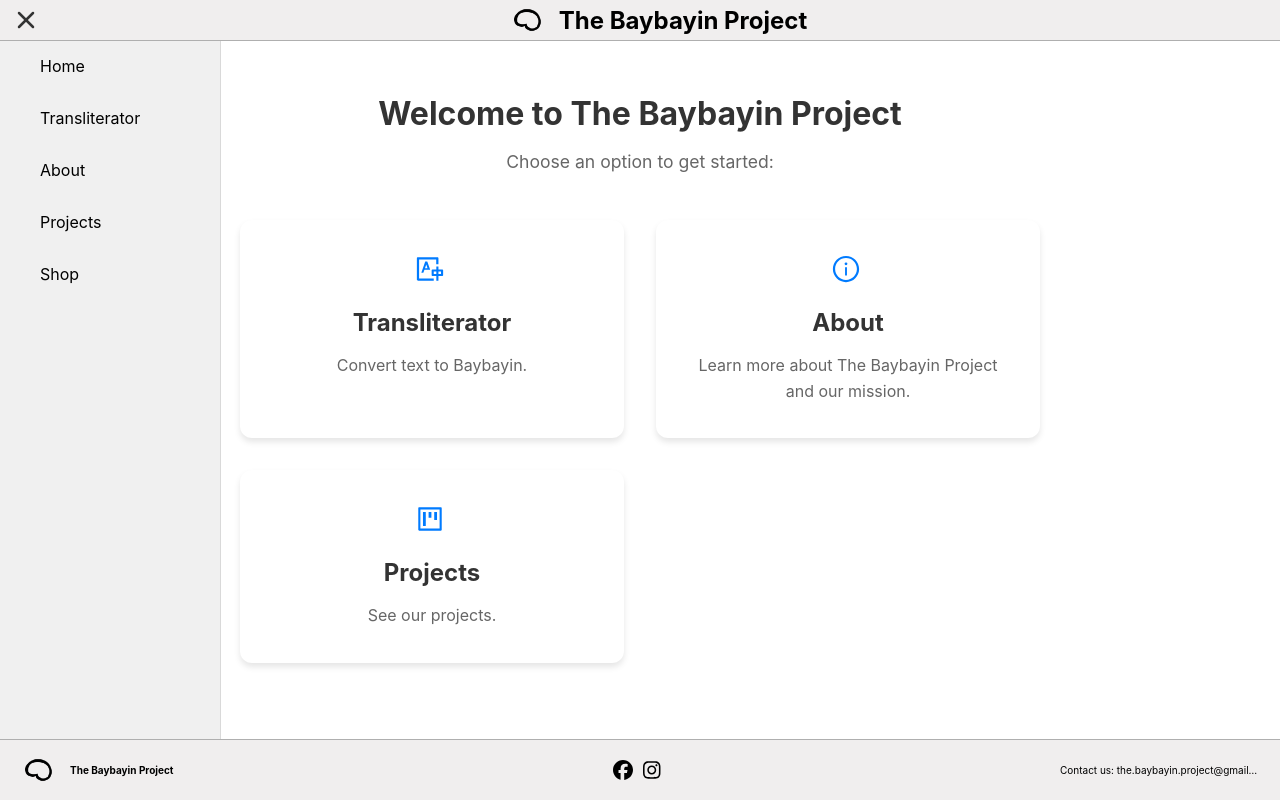
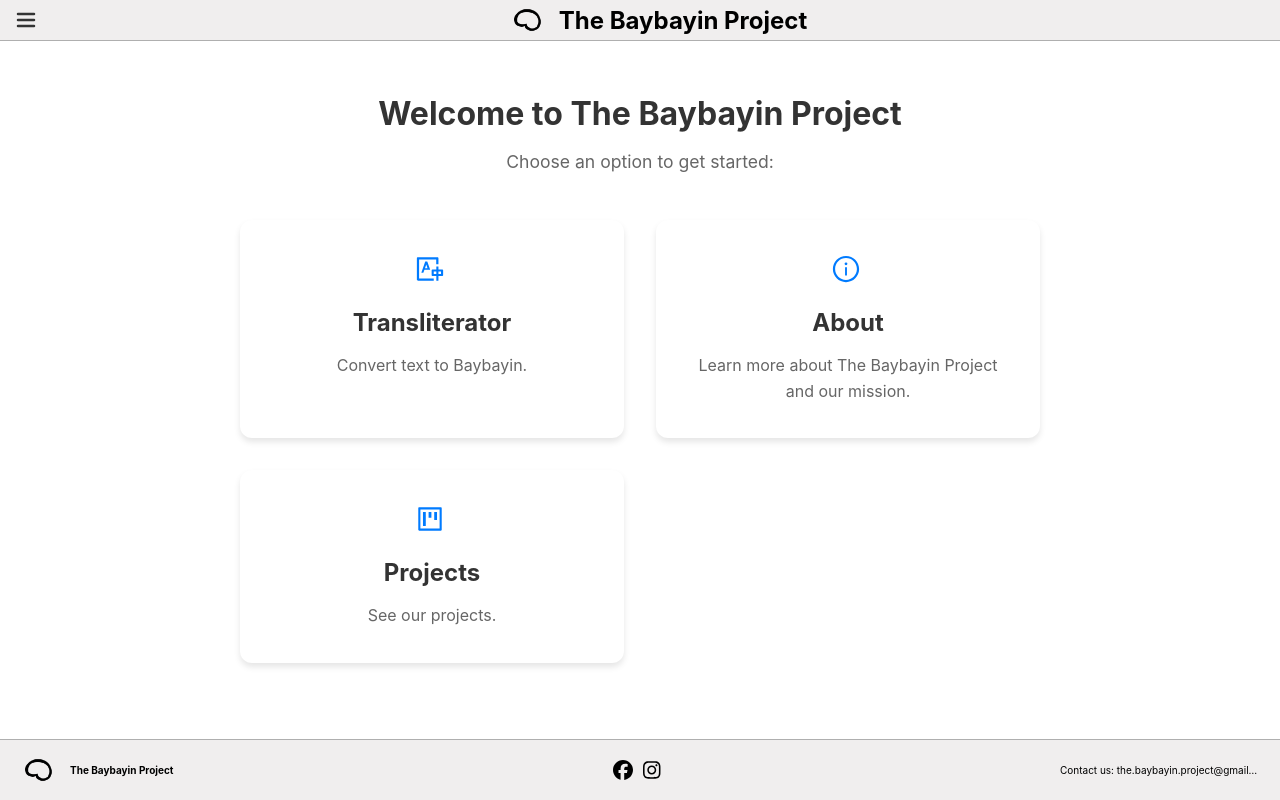
Before and after one commit to cmckinney-59/the-baybayin-project, a React (Vite) app: page / in a window 1280 px wide. Built offline with nearby package versions, Linux system fonts and the light colour scheme.

Commit message:
sidebar closed by default

```diff
--- a/src/Root.tsx
+++ b/src/Root.tsx
@@ -9,14 +9,6 @@ function RootLayout() {
 
   const toggleSidebar = () => setIsSidebarOpen((prev) => !prev);
   const closeSidebar = () => setIsSidebarOpen(false);
-
-  // Open by default on desktop widths
-  useEffect(() => {
-    if (typeof window !== "undefined") {
-      const isDesktop = window.innerWidth >= 900;
-      setIsSidebarOpen(isDesktop);
-    }
-  }, []);
 
   return (
     <>
```
